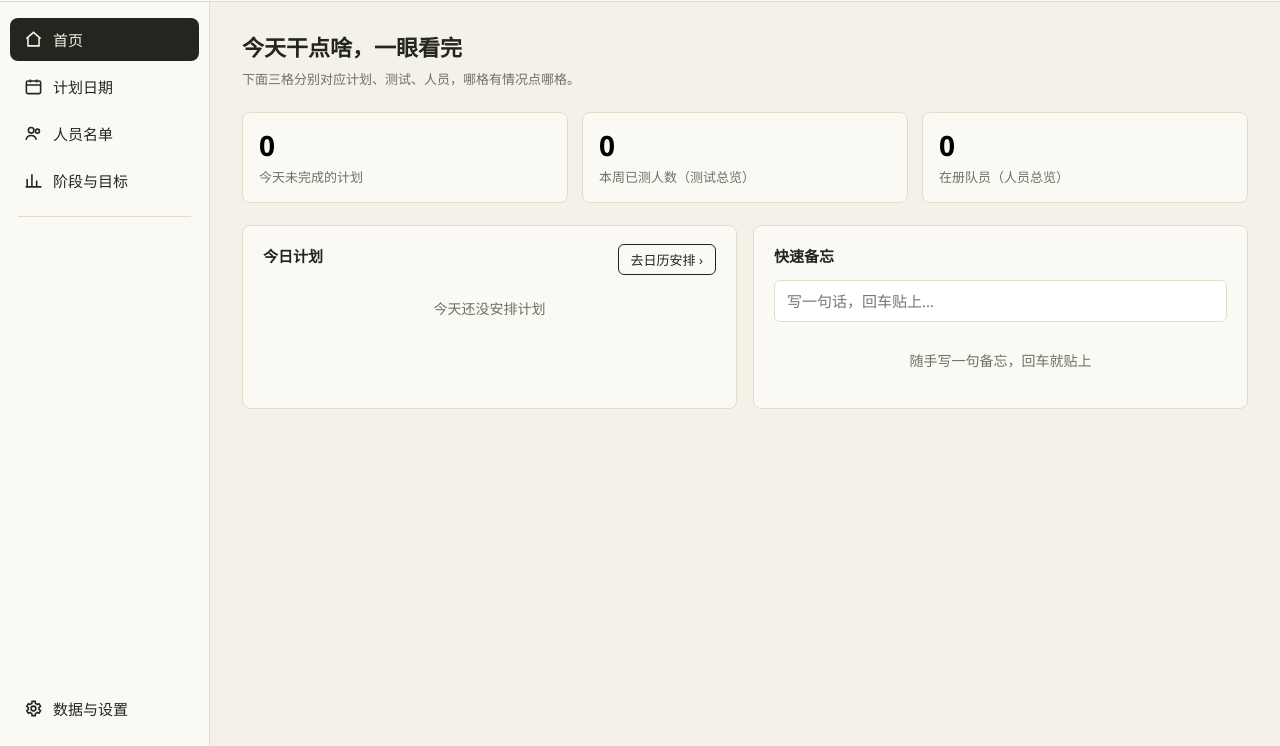
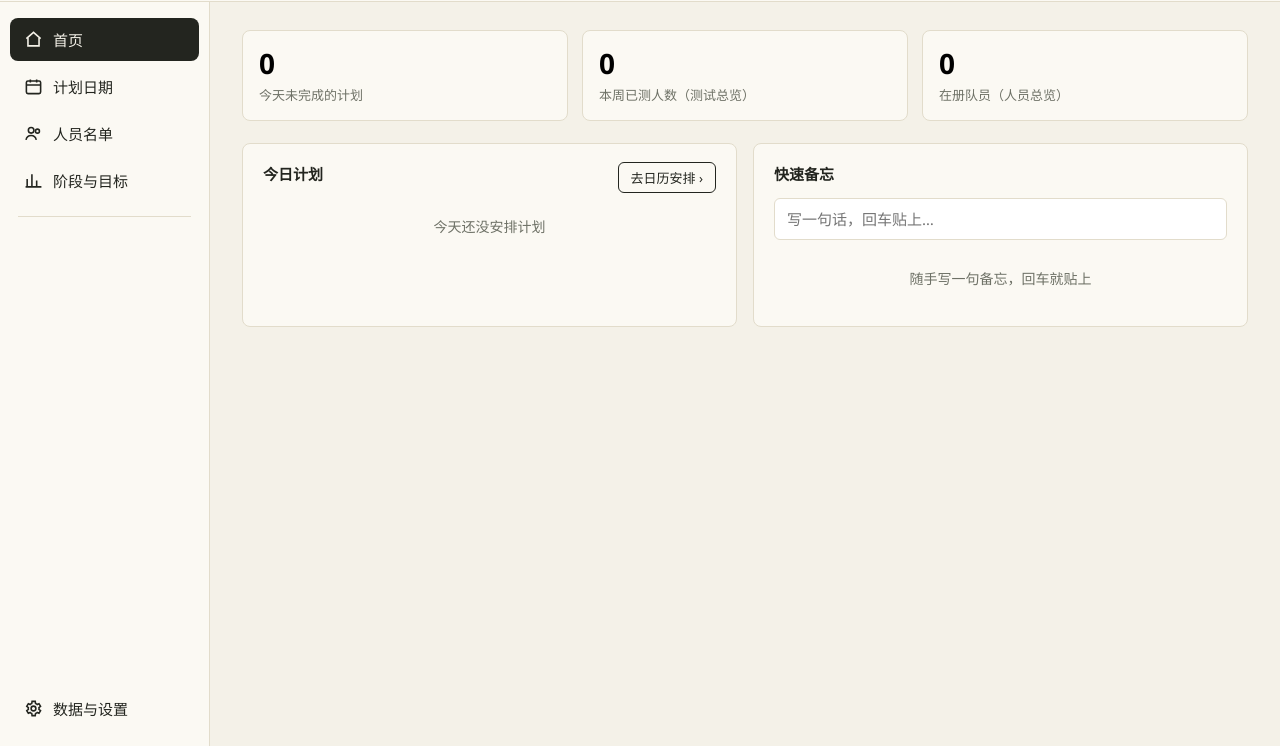
Before and after one commit to bao1017/coachbench, a plain HTML site: page 工作生活工作台.html in a window 1280 px wide. Shown: the part 54-800 px from the top of the page. Drawn offline with Linux system fonts and the light colour scheme.

Commit message:
微调：删除首页大标题和副标题

```diff
--- a/工作生活工作台.html
+++ b/工作生活工作台.html
@@ -317,8 +317,6 @@ function renderHome(){
   const totalPeople = state.people.length;
 
   v.innerHTML = `
-    <div class="view-title">今天干点啥，一眼看完</div>
-    <div class="view-sub">下面三格分别对应计划、测试、人员，哪格有情况点哪格。</div>
     <div style="display:grid;grid-template-columns:repeat(3,1fr);gap:14px;margin-bottom:22px">
       <button class="stat-cell" data-go="calendar">
         <div class="stat-num">${todayUndone}</div><div class="stat-label">今天未完成的计划</div></button>
```
